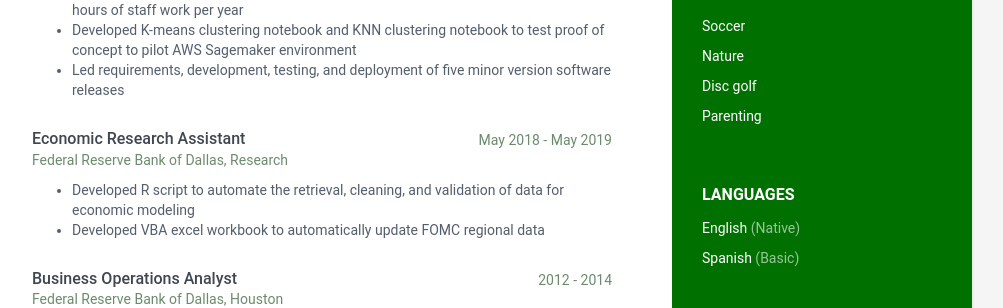
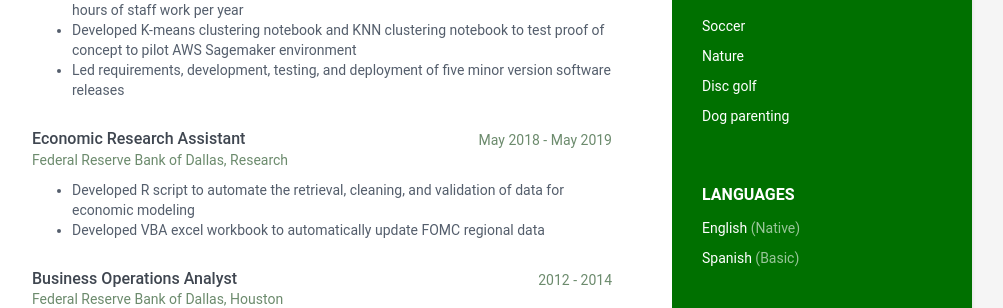
Before and after one commit to bennnyys/Ben-Meier, a Jekyll site: the page built from index.html, in a window 1280 px wide. Shown: the part 673-981 px from the top of the page, without its empty margins (168-1171 px from the left). Built offline with Jekyll 4.4.1, drawn with Linux system fonts in a browser that asks for light colours.

Commit message:
Update data.yml

```diff
--- a/_data/data.yml
+++ b/_data/data.yml
@@ -38,7 +38,7 @@ sidebar:
       - item: Disc golf
         link:
 
-      - item: Parenting
+      - item: Dog parenting
         link: https://github.com/bennnyys/Ben_Meier/blob/gh-pages/assets/images/daisy-collage.jpg
 
     languages:
```
